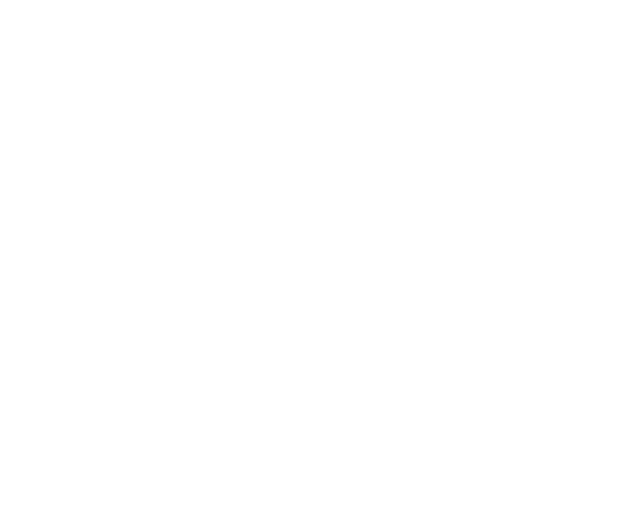
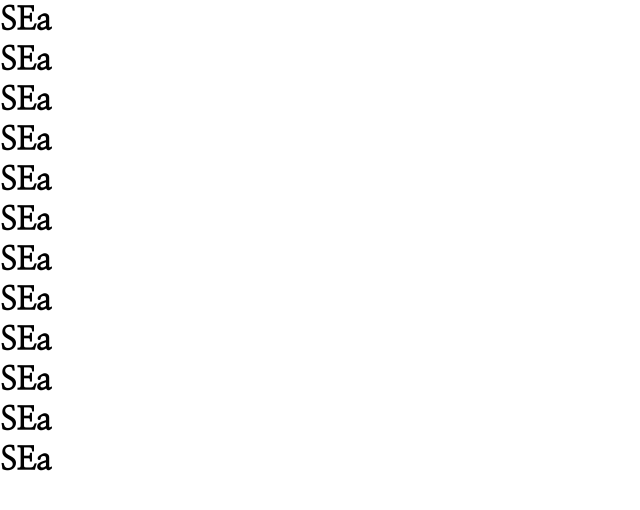
Before and after one commit to omer-yagci/countryRouterAppReact, a React (Create React App) app: page / in a window 1280 px wide. Shown: the top 510 px of the page, without its empty margins (0-640 px from the left). Built offline with nearby package versions, Linux system fonts and the light colour scheme.

Commit message:
icon changed, some styles added

```diff
--- a/public/index.html
+++ b/public/index.html
@@ -2,7 +2,7 @@
 <html lang="en">
   <head>
     <meta charset="utf-8" />
-    <link rel="icon" href="%PUBLIC_URL%/favicon.ico" />
+    <link rel="icon" href="icon.png" />
     <meta name="viewport" content="width=device-width, initial-scale=1" />
     <meta name="theme-color" content="#000000" />
 
--- a/src/App.js
+++ b/src/App.js
@@ -1,7 +1,24 @@
 import "./App.css";
 
 function App() {
-  return <div className="App"></div>;
+  return (
+    <div className>
+      <div>
+        <h1>SEa</h1>
+        <h1>SEa</h1>
+        <h1>SEa</h1>
+        <h1>SEa</h1>
+        <h1>SEa</h1>
+        <h1>SEa</h1>
+        <h1>SEa</h1>
+        <h1>SEa</h1>
+        <h1>SEa</h1>
+        <h1>SEa</h1>
+        <h1>SEa</h1>
+        <h1>SEa</h1>
+      </div>
+    </div>
+  );
 }
 
 export default App;
--- a/src/index.css
+++ b/src/index.css
@@ -1,13 +1,8 @@
-body {
+@import url("https://fonts.googleapis.com/css2?family=Nanum+Myeongjo&display=swap");
+
+* {
   margin: 0;
-  font-family: -apple-system, BlinkMacSystemFont, 'Segoe UI', 'Roboto', 'Oxygen',
-    'Ubuntu', 'Cantarell', 'Fira Sans', 'Droid Sans', 'Helvetica Neue',
-    sans-serif;
-  -webkit-font-smoothing: antialiased;
-  -moz-osx-font-smoothing: grayscale;
+  padding: 0;
+  box-sizing: border-box;
+  font-family: "Nanum Myeongjo", serif;
 }
-
-code {
-  font-family: source-code-pro, Menlo, Monaco, Consolas, 'Courier New',
-    monospace;
-}
```
Also changed, not shown: public/icon.png (added).
